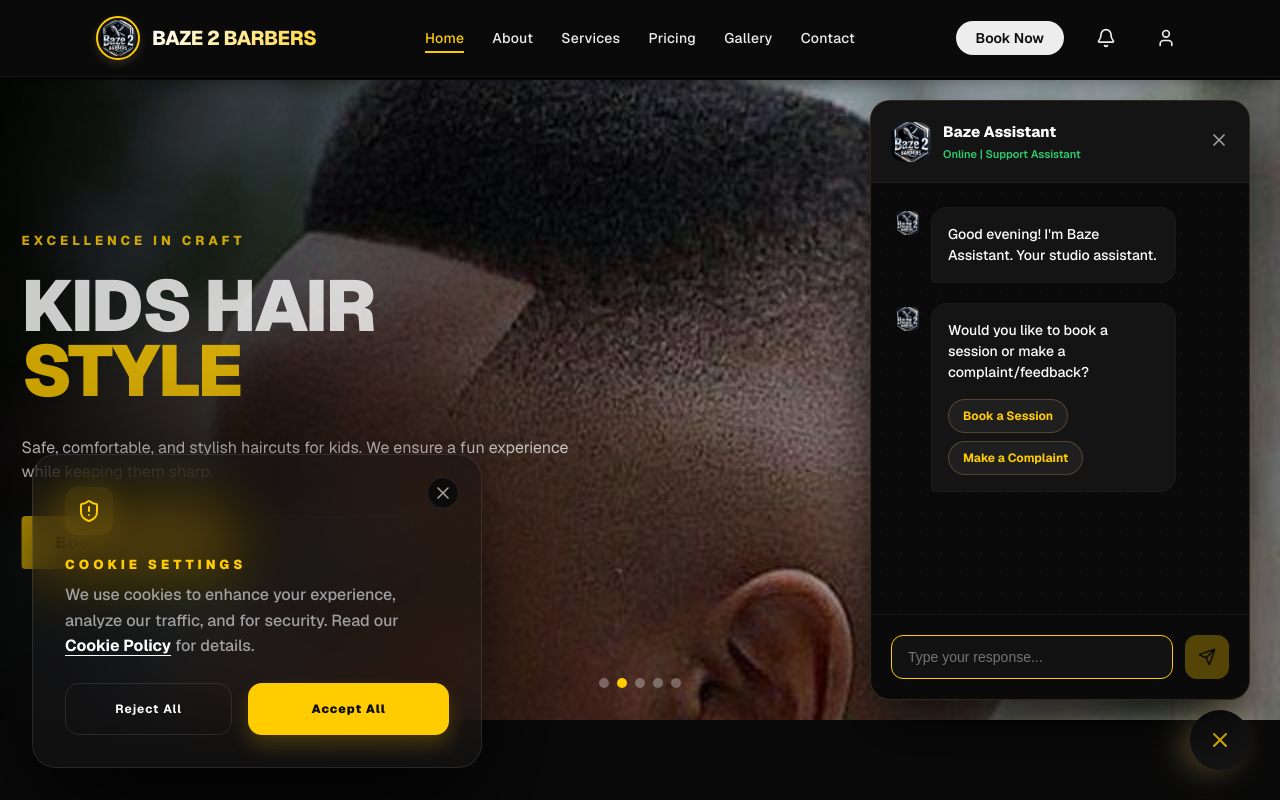
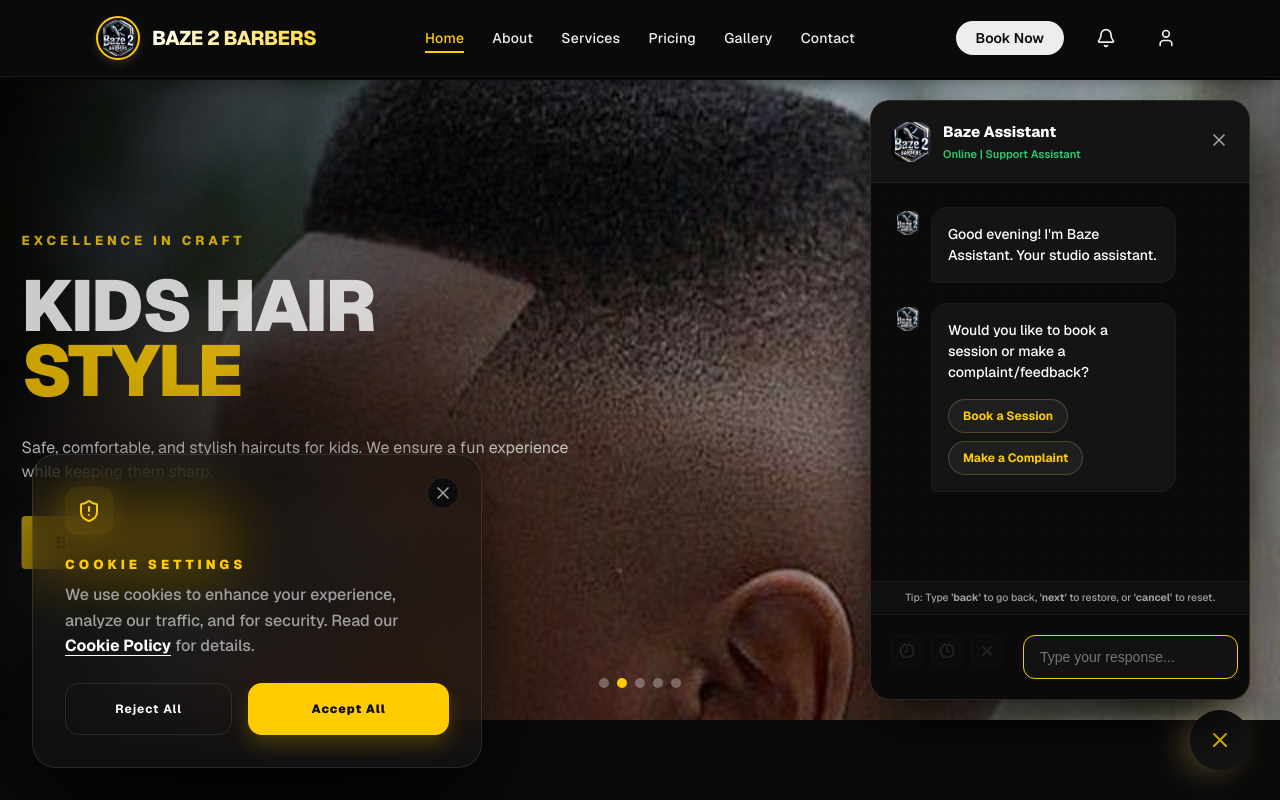
Before and after one commit to EverbestDev/Barber-Shop, a React (Vite) app: page / in a window 1280 px wide. Both pictures are taken after a click on the button 1220 px from the left and 740 px from the top of the page. Shown: the top 800 px of the page. Built offline with nearby package versions, Linux system fonts and the light colour scheme; no server answers.

Commit message:
feat: add back, next, and cancel navigation to ChatBot

```diff
--- a/src/components/common/ChatBot/ChatBot.css
+++ b/src/components/common/ChatBot/ChatBot.css
@@ -323,3 +323,51 @@
     padding-bottom: max(1.25rem, env(safe-area-inset-bottom));
   }
 }
+
+.bot-tagline {
+  padding: 0.5rem 1rem;
+  background-color: rgba(255, 255, 255, 0.02);
+  border-top: 1px solid rgba(255, 255, 255, 0.05);
+  font-size: 0.65rem;
+  color: var(--text-secondary);
+  text-align: center;
+  font-style: italic;
+}
+
+.chatbot-nav-controls {
+  display: flex;
+  gap: 0.5rem;
+  margin-right: 0.5rem;
+}
+
+.chatbot-nav-controls button {
+  width: 32px;
+  height: 32px;
+  padding: 0;
+  background-color: rgba(255, 255, 255, 0.05);
+  border: 1px solid rgba(255, 255, 255, 0.1);
+  color: var(--text-secondary);
+  border-radius: 8px;
+  display: flex;
+  align-items: center;
+  justify-content: center;
+  cursor: pointer;
+  transition: all 0.2s ease;
+}
+
+.chatbot-nav-controls button:hover:not(:disabled) {
+  background-color: rgba(197, 160, 89, 0.1);
+  border-color: var(--gold);
+  color: var(--gold);
+}
+
+.chatbot-nav-controls button:disabled {
+  opacity: 0.2;
+  cursor: not-allowed;
+}
+
+.chatbot-nav-controls .cancel-btn:hover:not(:disabled) {
+  background-color: rgba(255, 68, 68, 0.1);
+  border-color: #ff4444;
+  color: #ff4444;
+}
--- a/src/components/common/ChatBot/ChatBot.tsx
+++ b/src/components/common/ChatBot/ChatBot.tsx
@@ -44,21 +44,85 @@ const ChatBot: React.FC = () => {
   const [inputValue, setInputValue] = useState('');
   const [flow, setFlow] = useState<Flow>('INITIAL');
   const [step, setStep] = useState<any>('INITIAL');
-  const [bookingData, setBookingData] = useState<any>({
+  const [loading, setLoading] = useState(false);
+  const [history, setHistory] = useState<any[]>([]);
+  const [future, setFuture] = useState<any[]>([]);
+
+  const initialBookingData = {
     category: null,
     service: null,
     date: new Date().toISOString().split('T')[0],
     time: null,
     guestName: '',
     guestEmail: ''
-  });
-  const [complaintData, setComplaintData] = useState({
+  };
+
+  const initialComplaintData = {
     name: '',
     email: '',
     whatsapp: '',
     message: ''
-  });
-  const [loading, setLoading] = useState(false);
+  };
+
+  const [bookingData, setBookingData] = useState<any>({ ...initialBookingData });
+  const [complaintData, setComplaintData] = useState({ ...initialComplaintData });
+
+  const pushToHistory = (s: any, d: any, f: any) => {
+    setHistory(prev => [...prev, { step: s, data: JSON.parse(JSON.stringify(d)), flow: f }]);
+  };
+
+  const changeStep = (newStep: any, newData?: any) => {
+    pushToHistory(step, flow === 'BOOKING' ? bookingData : complaintData, flow);
+    setStep(newStep);
+    if (newData) {
+      if (flow === 'BOOKING') setBookingData(newData);
+      else setComplaintData(newData);
+    }
+    // Clear future when user takes a new path
+    setFuture([]);
+  };
+
+  const handleBack = () => {
+    if (history.length === 0) return;
+    const last = history[history.length - 1];
+
+    // Save current to future
+    const currentData = flow === 'BOOKING' ? bookingData : complaintData;
+    setFuture(prev => [{ step, data: JSON.parse(JSON.stringify(currentData)), flow }, ...prev]);
+
+    setHistory(prev => prev.slice(0, -1));
+    setStep(last.step);
+    setFlow(last.flow);
+    if (last.flow === 'BOOKING') setBookingData(last.data);
+    else setComplaintData(last.data);
+
+    addBotMessage(`Moving back to ${last.step.toLowerCase()} step.`);
+  };
+
+  const handleNext = () => {
+    if (future.length === 0) return;
+    const nextItem = future[0];
+
+    pushToHistory(step, flow === 'BOOKING' ? bookingData : complaintData, flow);
+
+    setFuture(prev => prev.slice(1));
+    setStep(nextItem.step);
+    setFlow(nextItem.flow);
+    if (nextItem.flow === 'BOOKING') setBookingData(nextItem.data);
+    else setComplaintData(nextItem.data);
+
+    addBotMessage(`Restoring progress to ${nextItem.step.toLowerCase()} step.`);
+  };
+
+  const handleCancel = () => {
+    setFlow('INITIAL');
+    setStep('INITIAL');
+    setHistory([]);
+    setFuture([]);
+    setBookingData({ ...initialBookingData });
+    setComplaintData({ ...initialComplaintData });
+    addBotMessage("Session cancelled. What can I do for you now?", ["Book a Session", "Make a Complaint"]);
+  };
 
   const { user, isLoggedIn } = useAuth();
   const navigate = useNavigate();
@@ -140,6 +204,10 @@ const ChatBot: React.FC = () => {
             setStep('NAME');
             addBotMessage("I'm sorry to hear that. Let's make this right. What's your name?");
         }
+      } else if (lowerText === 'back') {
+        handleBack();
+      } else if (lowerText === 'cancel') {
+        handleCancel();
       } else {
         addBotMessage("I didn't quite get that. Would you like to Book a Session or Make a Complaint?", ["Book a Session", "Make a Complaint"]);
       }
@@ -154,6 +222,11 @@ const ChatBot: React.FC = () => {
   };
 
   const handleBookingFlow = (text: string) => {
+    const lowerText = text.toLowerCase();
+    if (lowerText === 'back') { handleBack(); return; }
+    if (lowerText === 'cancel') { handleCancel(); return; }
+    if (lowerText === 'next' && future.length > 0) { handleNext(); return; }
+
     switch (step) {
         case 'CATEGORY':
           handleCategorySelection(text);
@@ -168,8 +241,7 @@ const ChatBot: React.FC = () => {
           handleTimeSelection(text);
           break;
         case 'GUEST_NAME':
-          setBookingData((prev: any) => ({ ...prev, guestName: text }));
-          setStep('GUEST_EMAIL');
+          changeStep('GUEST_EMAIL', { ...bookingData, guestName: text });
           addBotMessage(`Thanks, ${text}. And your email? (For your confirmation)`);
           break;
         case 'GUEST_EMAIL':
@@ -177,18 +249,21 @@ const ChatBot: React.FC = () => {
             addBotMessage("That doesn't look like a valid email. Please try again.");
             return;
           }
-          setBookingData((prev: any) => ({ ...prev, guestEmail: text }));
-          setStep('CONFIRM');
+          changeStep('CONFIRM', { ...bookingData, guestEmail: text });
           showBookingSummary({ ...bookingData, guestEmail: text });
           break;
       }
   };
 
   const handleComplaintFlow = (text: string) => {
+      const lowerText = text.toLowerCase();
+      if (lowerText === 'back') { handleBack(); return; }
+      if (lowerText === 'cancel') { handleCancel(); return; }
+      if (lowerText === 'next' && future.length > 0) { handleNext(); return; }
+
       switch (step) {
           case 'NAME':
-              setComplaintData(prev => ({ ...prev, name: text }));
-              setStep('EMAIL');
+              changeStep('EMAIL', { ...complaintData, name: text });
               addBotMessage(`Thank you, ${text}. What's your email address?`);
               break;
           case 'EMAIL':
@@ -196,18 +271,15 @@ const ChatBot: React.FC = () => {
                   addBotMessage("Please provide a valid email address.");
                   return;
               }
-              setComplaintData(prev => ({ ...prev, email: text }));
-              setStep('WHATSAPP');
+              changeStep('WHATSAPP', { ...complaintData, email: text });
               addBotMessage("Got it. And your WhatsApp number for feedback?");
               break;
           case 'WHATSAPP':
-              setComplaintData(prev => ({ ...prev, whatsapp: text }));
-              setStep('MESSAGE');
+              changeStep('MESSAGE', { ...complaintData, whatsapp: text });
               addBotMessage("Understood. Please write exactly how you want the message to be sent to the studio executive.");
               break;
           case 'MESSAGE':
-              setComplaintData(prev => ({ ...prev, message: text }));
-              setStep('CONFIRM');
+              changeStep('CONFIRM', { ...complaintData, message: text });
               addBotMessage(`I have recorded your message. Ready to send it to the manager and send a confirmation to your email?`, ["Send Complaint"]);
               break;
       }
@@ -220,8 +292,7 @@ const ChatBot: React.FC = () => {
     );
 
     if (category) {
-      setBookingData((prev: any) => ({ ...prev, category }));
-      setStep('SERVICE');
+      changeStep('SERVICE', { ...bookingData, category });
       const services = allServices.filter(s => s.cat === category.id);
       addBotMessage(`${category.name} chosen. Which treatment do you need?`, services.map(s => s.name));
     } else {
@@ -237,8 +308,7 @@ const ChatBot: React.FC = () => {
     );
 
     if (service) {
-      setBookingData((prev: any) => ({ ...prev, service }));
-      setStep('DATE');
+      changeStep('DATE', { ...bookingData, service });
       addBotMessage(`${service.name} added. When are we seeing you?`, ['Today', 'Tomorrow', 'Select Another Date']);
     } else {
       addBotMessage("That service isn't in my list. Try typing the name or picking an option.");
@@ -292,8 +362,7 @@ const ChatBot: React.FC = () => {
       addBotMessage(`Looks like we have no available times left for ${date}. Please select another day.`, ['Tomorrow', 'Select Another Date']);
       // Note: step remains 'DATE' so user can pick another date
     } else {
-      setBookingData((prev: any) => ({ ...prev, date }));
-      setStep('TIME');
+      changeStep('TIME', { ...bookingData, date });
       addBotMessage(`Seeing you on ${date}. What time works?`, availableTimeSlots);
     }
   };
@@ -302,12 +371,11 @@ const ChatBot: React.FC = () => {
     const time = allTimeSlots.find(t => t.toLowerCase() === input.toLowerCase() || input === (allTimeSlots.indexOf(t) + 1).toString());
 
     if (time) {
-      setBookingData((prev: any) => ({ ...prev, time }));
       if (isLoggedIn) {
-        setStep('CONFIRM');
+        changeStep('CONFIRM', { ...bookingData, time });
         showBookingSummary({ ...bookingData, time });
       } else {
-        setStep('GUEST_NAME');
+        changeStep('GUEST_NAME', { ...bookingData, time });
         addBotMessage("Almost there! What's your name?");
       }
     } else {
@@ -444,8 +512,25 @@ const ChatBot: React.FC = () => {
               <div ref={messagesEndRef} />
             </div>
 
+            <div className="bot-tagline">
+              Tip: Type <b>'back'</b> to go back, <b>'next'</b> to restore, or <b>'cancel'</b> to reset.
+            </div>
+
             <form className="chatbot-footer" onSubmit={handleInputSubmit}>
               {loading && <div className="bot-loading-overlay"><Loader2 className="spinning-icon" /></div>}
+
+              <div className="chatbot-nav-controls">
+                <button type="button" onClick={handleBack} disabled={history.length === 0} title="Back">
+                  <Clock size={16} style={{ transform: 'scaleX(-1)' }} />
+                </button>
+                <button type="button" onClick={handleNext} disabled={future.length === 0} title="Next">
+                  <Clock size={16} />
+                </button>
+                <button type="button" onClick={handleCancel} disabled={flow === 'INITIAL'} className="cancel-btn" title="Cancel">
+                  <X size={16} />
+                </button>
+              </div>
+
               <input
                 type="text"
                 placeholder="Type your response..."
```
